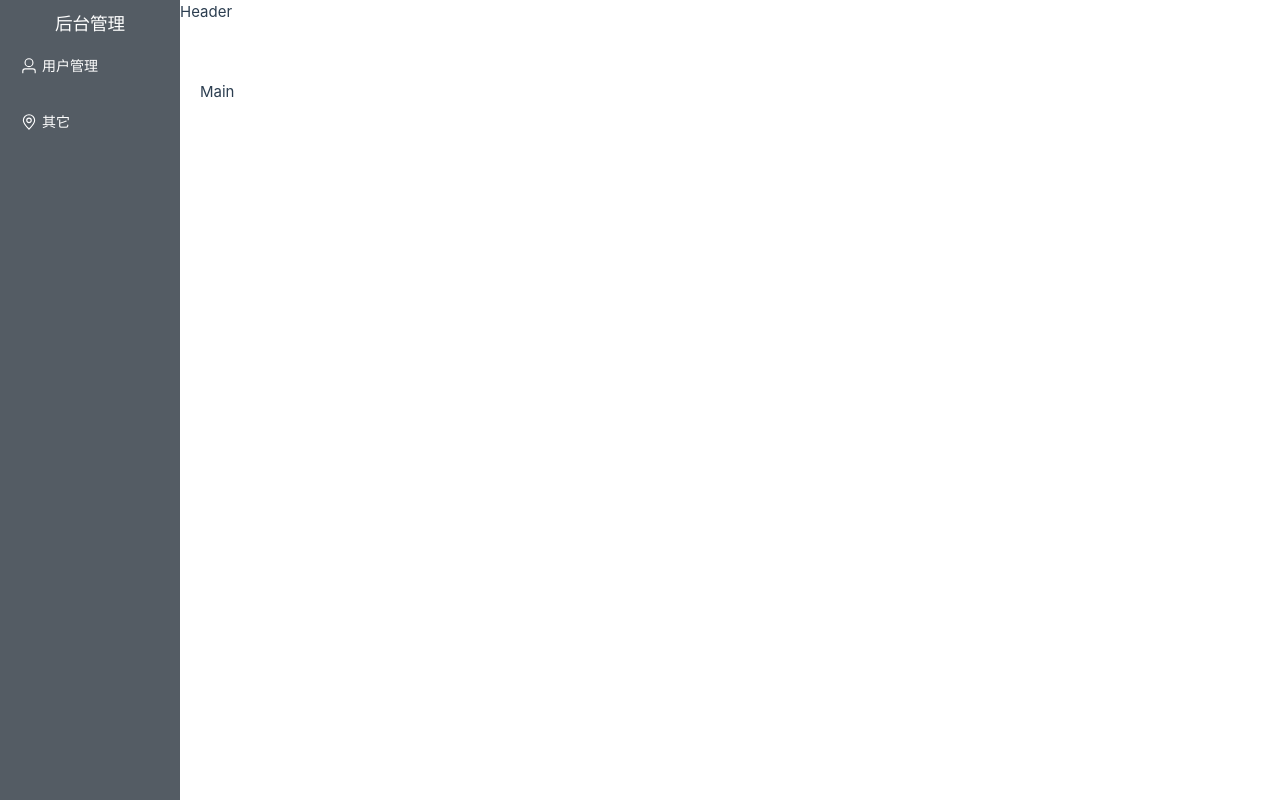
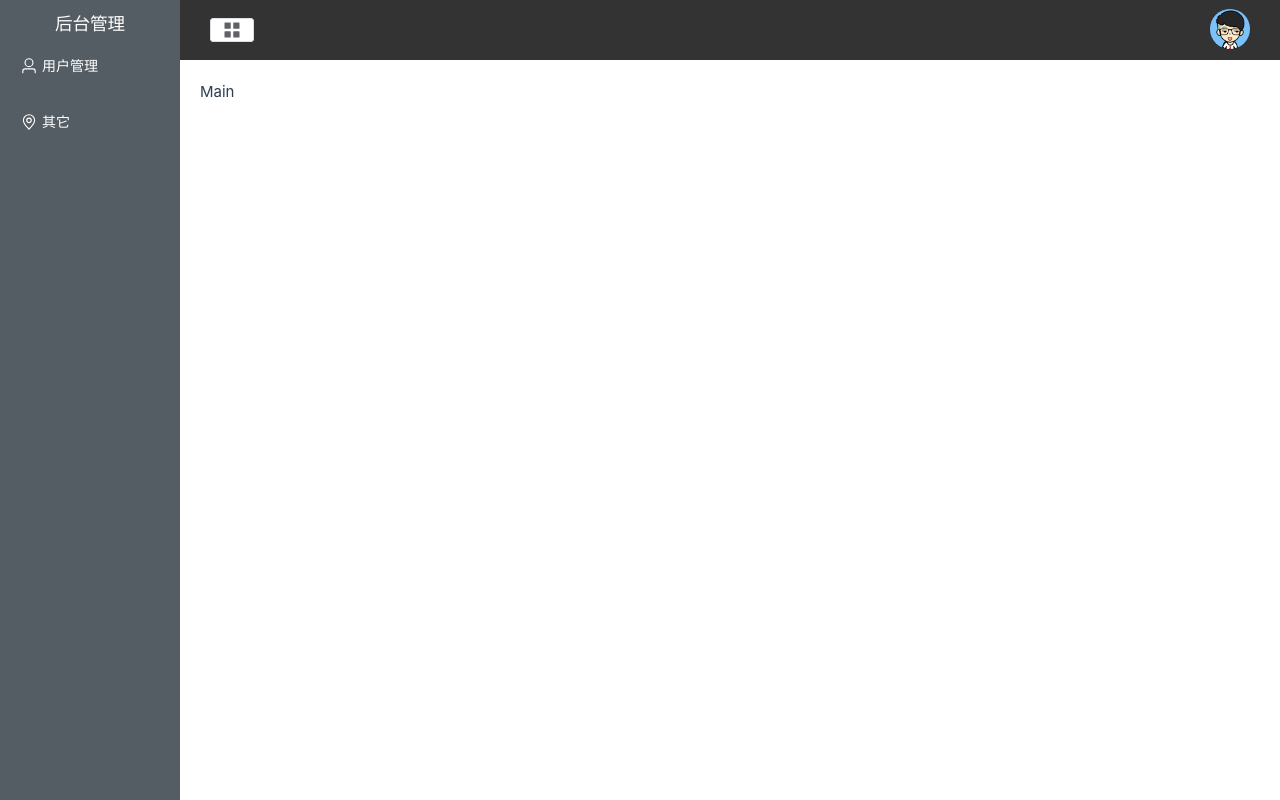
Before and after one commit to yexia553/vue_study, a Vue app in the folder vue3-notes/: page / in a window 1280 px wide. Built offline with nearby package versions, Linux system fonts and the light colour scheme.

Commit message:
实现页面头部的公共组件

```diff
--- a/vue3-notes/src/components/CommonAside.vue
+++ b/vue3-notes/src/components/CommonAside.vue
@@ -1,12 +1,14 @@
 <template>
+    <el-aside>
         <el-menu class="el-menu-vertical-demo" background-color="#545c64" text-color="#fff" :collapse-transition="false"
             active-text-color="#ffd04b">
             <h3>后台管理</h3>
-        <el-menu-item :index="item.path+''" v-for="item in list" :key="item.label">
+            <el-menu-item :index="item.path + ''" v-for="item in list" :key="item.label">
                 <component class="icons" :is="item.icon"></component>
-            <span>{{item.label}}</span>
+                <span>{{ item.label }}</span>
             </el-menu-item>
         </el-menu>
+    </el-aside>
 </template>
 
 
--- /dev/null
+++ b/vue3-notes/src/components/CommonHeader.vue
@@ -0,0 +1,75 @@
+<template>
+    <el-header>
+        <div class="l-content">
+            <!-- 这个button本来应该是有用途的，但是与本笔记主体内容无关，所以去除了，只保留样式 -->
+            <el-button size="small" plain>
+                <el-icon :size="20">
+                    <Menu />
+                </el-icon>
+            </el-button>
+        </div>
+        <div class="r-content">
+            <el-dropdown>
+                <span class="el-dropdown-link">
+                    <img class="user" :src="getImgSrc()" alt="头像" />
+                </span>
+                <template #dropdown>
+                    <el-dropdown-menu>
+                        <el-dropdown-item>我的</el-dropdown-item>
+                        <el-dropdown-item>退出</el-dropdown-item>
+                    </el-dropdown-menu>
+                </template>
+            </el-dropdown>
+        </div>
+    </el-header>
+</template>
+
+<script>
+export default {
+    setup() {
+        let getImgSrc = () => {
+            // 参考https://cn.vitejs.dev/guide/assets.html#new-url-url-import-meta-url
+            // console.log(import.meta.url)
+            // console.log(new URL("../assets/images/user.png", import.meta.url))
+            return new URL("../assets/images/user.png", import.meta.url).href;
+        };
+        return {
+            getImgSrc,
+        }
+    }
+}
+
+</script>
+
+<style lang="less" scoped>
+header {
+    display: flex;
+    justify-content: space-between;
+    align-items: center;
+    width: 100%;
+    background: #333;
+}
+
+.l-content {
+    display: flex;
+    align-items: center;
+
+    .el-button {
+        margin-right: 16px;
+        margin-left: 10px;
+    }
+
+    h3 {
+        color: #fff;
+    }
+}
+
+.r-content {
+    .user {
+        width: 40px;
+        height: 40px;
+        border-radius: 50%;
+        margin-right: 10px;
+    }
+}
+</style>
--- a/vue3-notes/src/views/Main.vue
+++ b/vue3-notes/src/views/Main.vue
@@ -5,7 +5,9 @@
                 <common-aside></common-aside>
             </el-aside>
             <el-container>
-                <el-header>Header</el-header>
+                <el-header>
+                    <common-header></common-header>
+                </el-header>
                 <el-main>Main</el-main>
             </el-container>
         </el-container>
@@ -14,10 +16,12 @@
 
 <script>
 import CommonAside from "../components/CommonAside.vue";
+import CommonHeader from "../components/CommonHeader.vue";
 
 export default {
     components: {
         CommonAside,
+        CommonHeader,
     }
 }
 
```
Also changed, not shown: vue3-notes/src/assets/images/user.png (added). Lines whose indentation alone changed are shown as unchanged.
